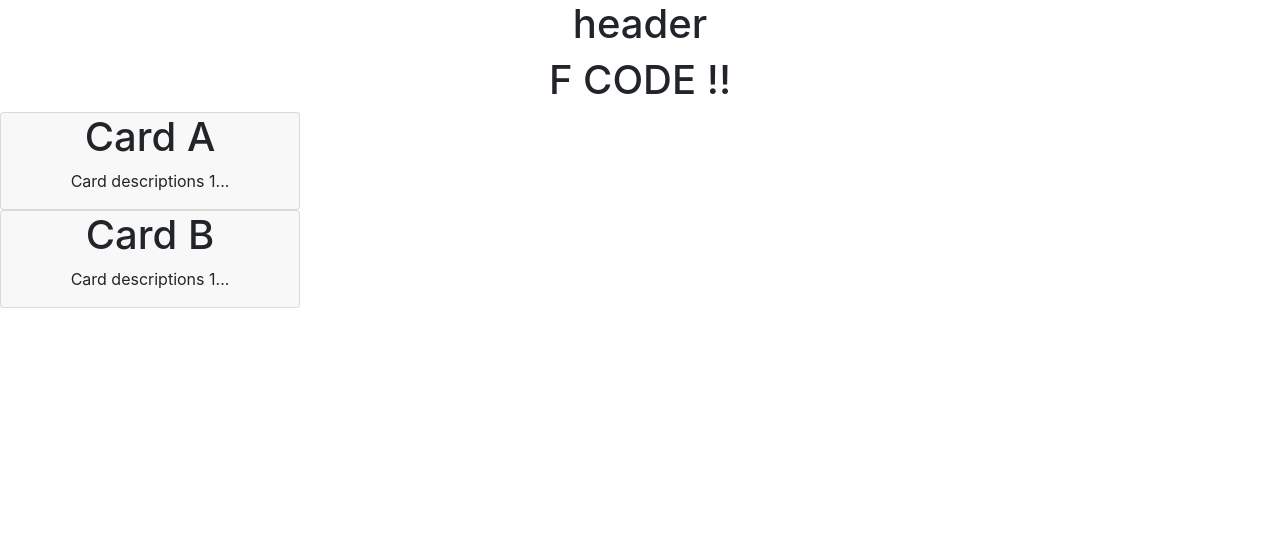
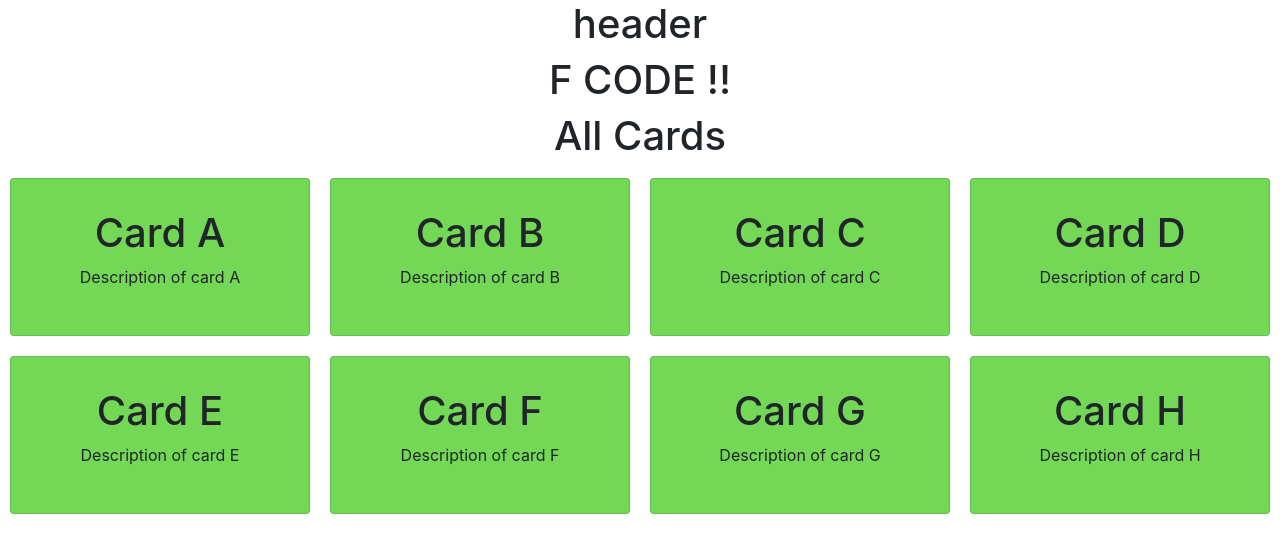
Before and after one commit to bikramjitshow/ReactJS_Test, a React (Create React App) app in the folder react_v1/fcode/: page / in a window 1280 px wide. Shown: the top 552 px of the page. Built offline with nearby package versions, Linux system fonts and the light colour scheme.

Commit message:
card on loo0p

```diff
--- a/react_v1/fcode/public/css/style.css
+++ b/react_v1/fcode/public/css/style.css
@@ -1,5 +1,18 @@
 .card {
-  width: 300px;
-  background-color: #f8f8f8;
+  min-width: 300px;
+  background-color: #73d856;
+  display: inline-flex;
+  align-items: center;
+  justify-content: center;
+  padding: 30px;
+  margin: 10px;
+}
+
+.no-data-txt {
+  font-size: 20px;
+  font-weight: bold;
+  background: #ffcc98;
+  padding: 30px;
+  color: #ff6a00;
 }
 /*# sourceMappingURL=style.css.map */
--- a/react_v1/fcode/src/App.js
+++ b/react_v1/fcode/src/App.js
@@ -1,14 +1,14 @@
 import './App.css';
+import Cards from './components/Cards';
 import Header from './components/Header';
-import Card from "./components/Card";
 
 function App() {
   return (
     <div className="App">
       <Header></Header>
       <h1>F CODE !!</h1>
-      <Card title="Card A"></Card>
-      <Card title="Card B"></Card>
+      <Cards></Cards>
+      {/* <Card cdata={{title: 'Card A', desc: 'Description of card A'}}></Card> */}
     </div>
   );
 }
--- a/react_v1/fcode/src/components/Card.js
+++ b/react_v1/fcode/src/components/Card.js
@@ -1,8 +1,8 @@
-function Card({title}) {
+function Card({cdata}) {
   return (
     <div className="card">
-      <h1>{title}</h1>
-      <p>Card descriptions 1...</p>
+      <h1>{cdata.title}</h1>
+      <p>{cdata.desc}</p>
     </div>
 
   );
--- /dev/null
+++ b/react_v1/fcode/src/components/Cards.js
@@ -0,0 +1,36 @@
+import { useState } from 'react';
+import Card from './Card';
+
+
+function Cards() {
+  const [cdatas, setcdatas] = useState([
+    {title: 'Card A', desc: 'Description of card A'},
+    {title: 'Card B', desc: 'Description of card B'},
+    {title: 'Card C', desc: 'Description of card C'},
+    {title: 'Card D', desc: 'Description of card D'},
+    {title: 'Card E', desc: 'Description of card E'},
+    {title: 'Card F', desc: 'Description of card F'},
+    {title: 'Card G', desc: 'Description of card G'},
+    {title: 'Card H', desc: 'Description of card H'},
+  ])
+  return (
+    <div className="cards">
+      <h1>All Cards</h1>
+      <div className="card-wrap">
+        {/* <Card cdata={{title: 'Card A', desc: 'Description of card A'}}></Card> */}
+        {/* <Card cdata={{title: 'Card B', desc: 'Description of card B'}}></Card> */}
+
+        {
+          cdatas.length > 0 ?
+            cdatas.map((item) =>
+              <Card cdata={item}></Card>
+            ) : <p className='no-data-txt'>!! No Cards Found !!</p>
+        }
+
+{/* !! No Cards Found !! */}
+
+      </div>
+    </div>
+  );
+}
+export default Cards;
--- a/react_v1/fcode/src/scss/style.scss
+++ b/react_v1/fcode/src/scss/style.scss
@@ -1,5 +1,17 @@
 .card {
-  width: 300px;
-  background-color: #f8f8f8;
+  min-width: 300px;
+  background-color: #73d856;
+  display: inline-flex;
+  align-items: center;
+  justify-content: center;
+  padding: 30px;
+  margin: 10px;
+}
 
+.no-data-txt {
+  font-size: 20px;
+  font-weight: bold;
+  background: #ffcc98;
+  padding: 30px;
+  color: #ff6a00;
 }
```
Also changed, not shown: 1 other file (tests, documents, lock files or other folders).
